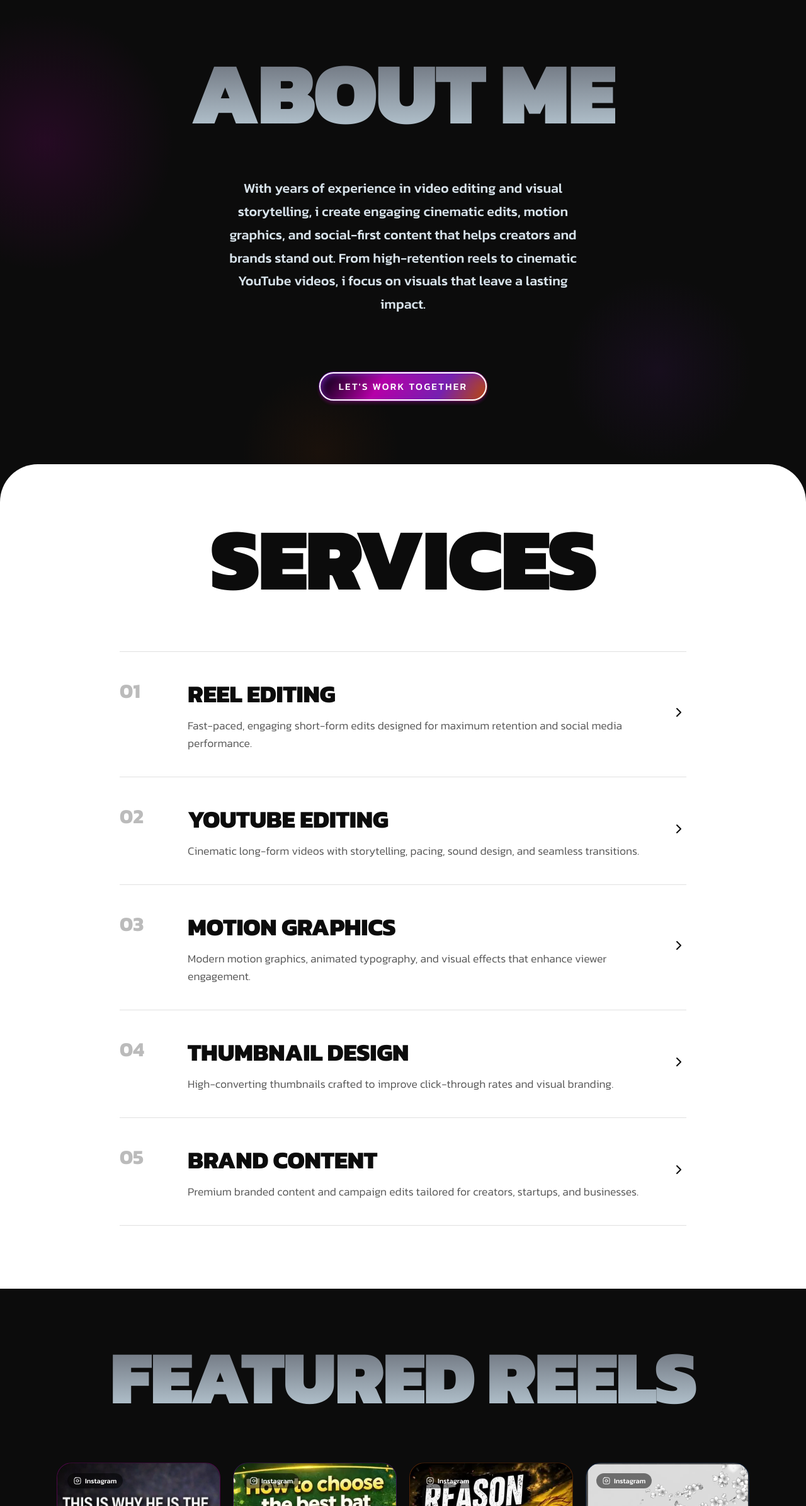
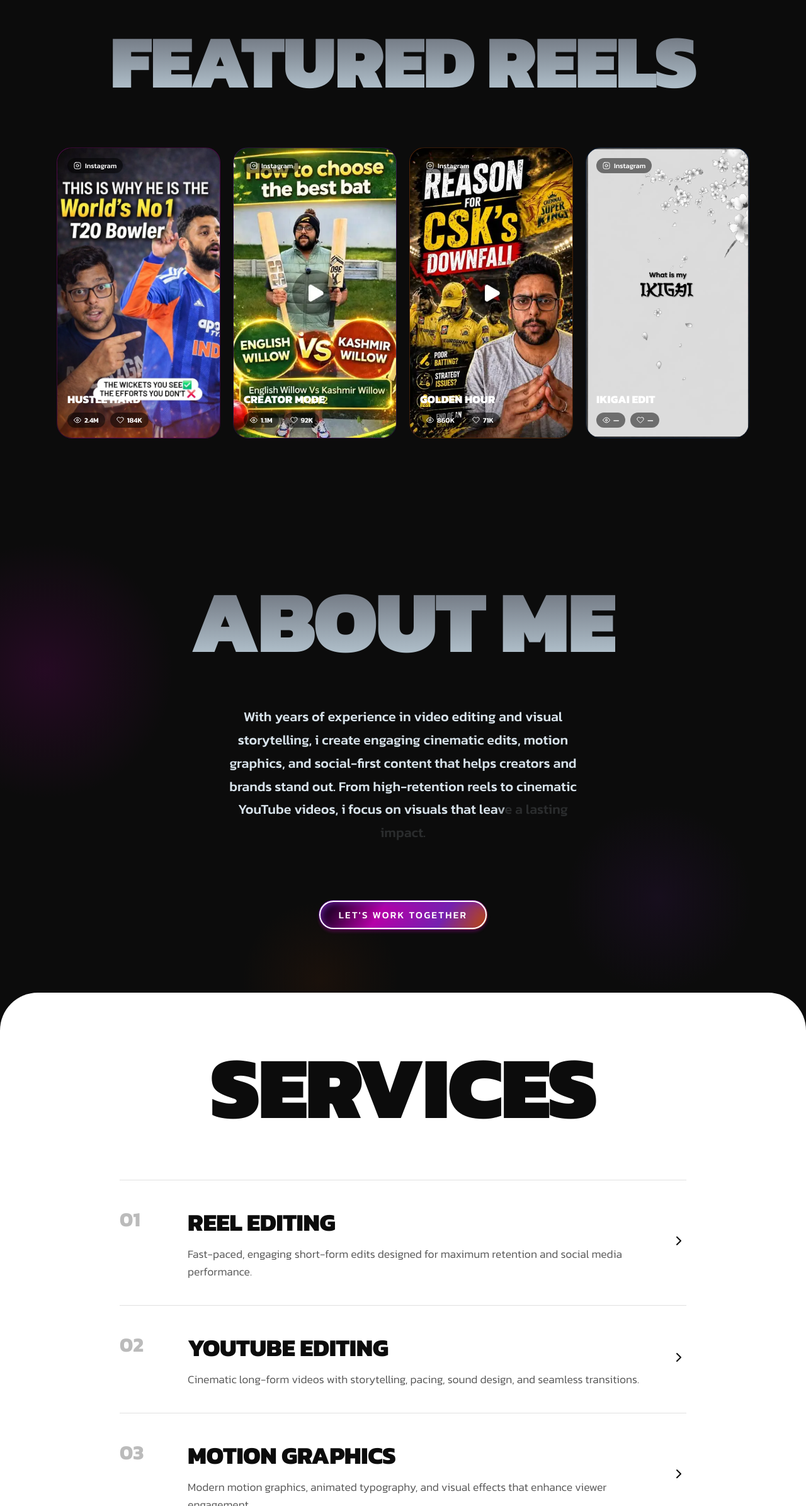
Before and after one commit to rohit-anish/rohit-portfolio, a React (Vite) app: page / in a window 1280 px wide. Shown: the part 1455-3846 px from the top of the page at 63% size. Built offline with nearby package versions, Linux system fonts and the light colour scheme.

Commit message:
Remove duplicate ReelShowcaseSection component

```diff
--- a/src/App.jsx
+++ b/src/App.jsx
@@ -529,9 +529,9 @@
       <div style={{ background: "#0C0C0C", overflowX: "clip" }}>
         <HeroSection />
         <MarqueeSection />
+        <ReelShowcaseSection />
         <AboutSection />
         <ServicesSection />
-        <ReelShowcaseSection />
         <TestimonialsSection />
         <ProjectsSection />
         <ClientLogosSection />
```
